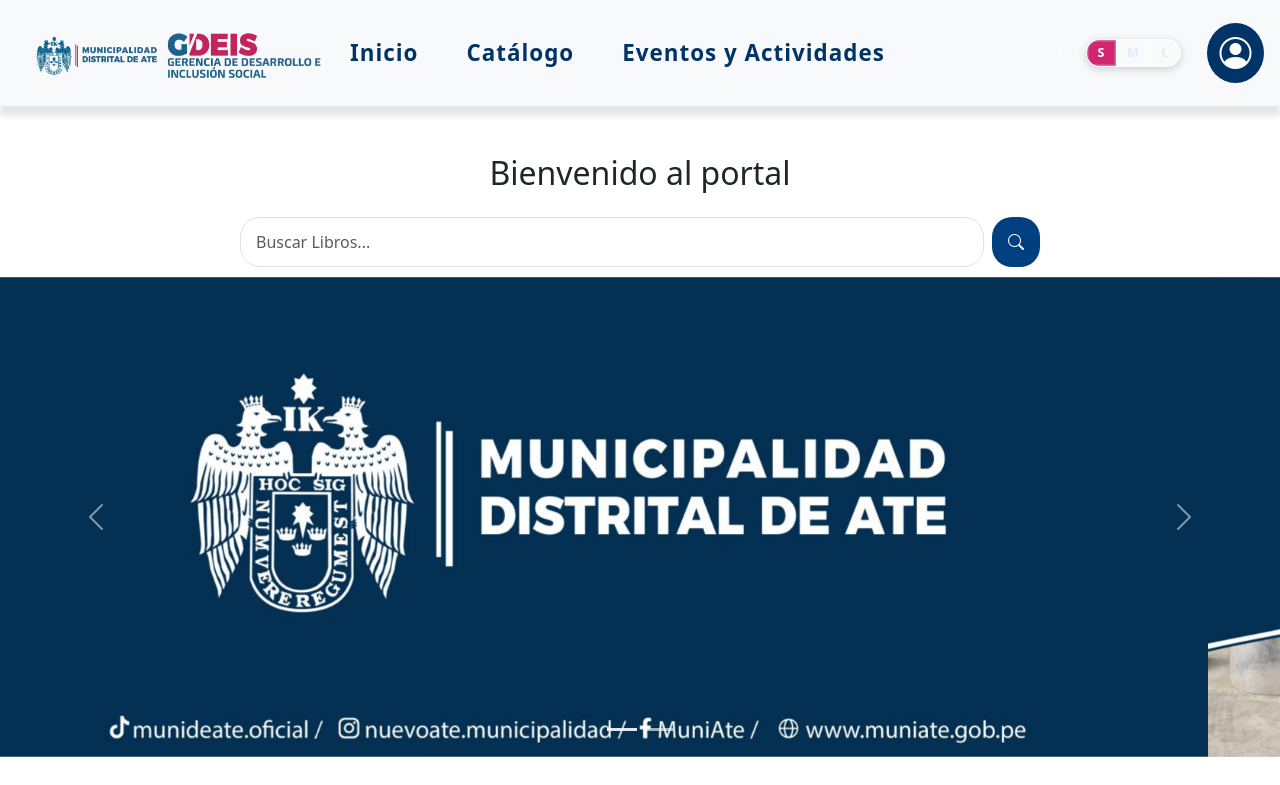
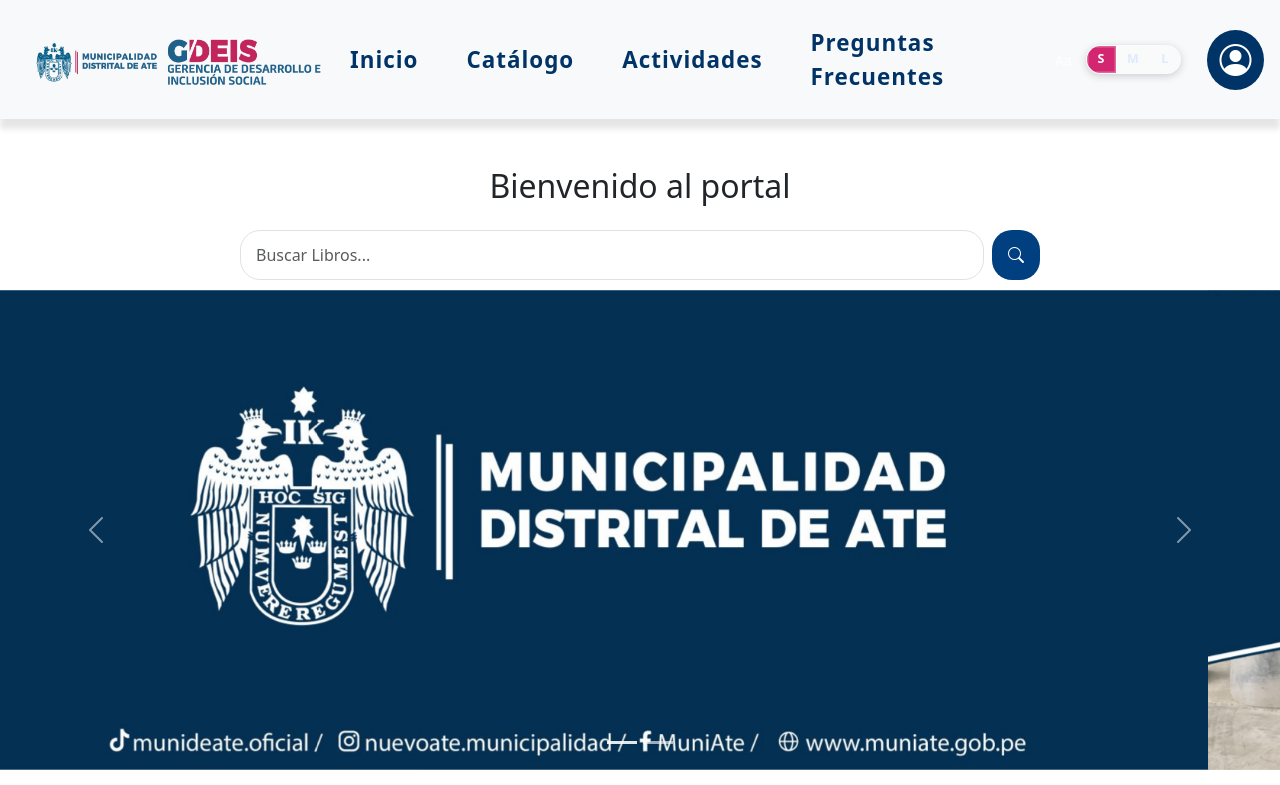
Before and after one commit to Andrle0600/biblioteca-frontend, an Angular app: page / in a window 1280 px wide. Shown: the top 785 px of the page. Built offline with nearby package versions, Linux system fonts and the light colour scheme.

Commit message:
titulo catalogo y sticky navbar

```diff
--- a/src/app/app.scss
+++ b/src/app/app.scss
@@ -1,6 +1,6 @@
 html, body {
     min-height: 100vh;
-    overflow-x: hidden;
+    overflow-x: clip;
     background-color: #EEF0F2;
     background-image: url('/public/fondo.png');
     background-size: cover;
--- a/src/app/dashboard/dashboard-navbar/dashboard-navbar.html
+++ b/src/app/dashboard/dashboard-navbar/dashboard-navbar.html
@@ -1,4 +1,4 @@
-<nav class="navbar navbar-expand-lg navbar-dark bg-dark mb-2">
+<nav class="navbar navbar-expand-lg navbar-dark bg-dark mb-2 sticky-top">
     <div class="container-fluid">
         <a class="navbar-brand" routerLink="/dashboard">Dashboard Biblioteca</a>
         <button class="navbar-toggler" type="button" data-bs-toggle="collapse" data-bs-target="#navbarNav"
--- a/src/app/paginas/catalogo/catalogo.html
+++ b/src/app/paginas/catalogo/catalogo.html
@@ -1,5 +1,6 @@
-<div class="container mt-5 text-center">
-    <h2 class="mb-4">Catálogo de Libros</h2>
+<div class="container mt-5 mb-4">
+    <h2 class="fw-bold text-primary text-center custom-titulo pb-2">Catálogo de Libros</h2>
+    <p class="text-center text-muted fs-5">Explora nuestra gran variedad de libros disponibles.</p>
 </div>
 
 <!-- Formulario Reactivo -->
--- a/src/app/paginas/catalogo/catalogo.scss
+++ b/src/app/paginas/catalogo/catalogo.scss
@@ -21,6 +21,9 @@
     background-color: #f8f9fa; /* fondo neutro para imágenes más pequeñas */
 }
 
+.custom-titulo {
+    border-bottom: 4px solid #0d6efd;
+}
 
 
 @media (max-width: 576px) {
--- a/src/app/paginas/principal-navbar/principal-navbar.html
+++ b/src/app/paginas/principal-navbar/principal-navbar.html
@@ -1,4 +1,48 @@
 <link href="https://cdn.jsdelivr.net/npm/bootstrap@5.3.3/dist/css/bootstrap.min.css" rel="stylesheet">
+
+<!-- Modal de Login (fuera del nav para evitar conflictos con sticky + stacking context) -->
+<div class="modal fade" id="loginModal" data-bs-backdrop="static" data-bs-keyboard="false" tabindex="-1"
+  aria-labelledby="loginModalLabel" aria-hidden="true" aria-label="BOTÓN XDDD">
+  <div class="modal-dialog">
+    <div class="modal-content">
+
+      <div class="modal-header">
+        <h1 class="modal-title fs-5" id="loginModalLabel">Iniciar sesión</h1>
+        <button type="button" class="btn-close" data-bs-dismiss="modal" aria-label="Cerrar"></button>
+      </div>
+
+      <!-- Formulario Angular Reactivo -->
+      <div class="modal-body">
+        <form [formGroup]="loginForm" (ngSubmit)="onLogin()">
+          <div class="mb-3">
+            <label for="username" class="form-label">Correo electrónico</label>
+            <input type="email" class="form-control" id="username" formControlName="username"
+              placeholder="usuario@correo.com" required />
+          </div>
+
+          <div class="mb-3">
+            <label for="password" class="form-label">Contraseña</label>
+            <input type="password" class="form-control" id="password" formControlName="password"
+              placeholder="Ingrese su contraseña" required />
+          </div>
+
+          <div *ngIf="loginError" class="alert alert-danger mt-2">
+            {{ loginError }}
+          </div>
+
+          <div class="text-end">
+            <button type="submit" class="btn btn-primary" [disabled]="loginForm.invalid">Iniciar Sesión</button>
+          </div>
+        </form>
+      </div>
+
+      <div class="modal-footer">
+         <a class="btn btn-secondary" [routerLink]="['/registrar']" data-bs-dismiss="modal">Registrar Nuevo Usuario</a>
+      </div>
+
+    </div>
+  </div>
+</div>
 
 <header>
   <nav class="navbar navbar-expand-lg bg-body-tertiary custom-navbar">
@@ -21,7 +65,10 @@
             <a class="nav-link custom-nav-link" routerLink="catalogo">Catálogo</a>
           </li>
           <li class="nav-item custom-nav-item">
-            <a class="nav-link custom-nav-link" routerLink="eventos">Eventos y Actividades</a>
+            <a class="nav-link custom-nav-link" routerLink="eventos">Actividades</a>
+          </li>
+          <li class="nav-item custom-nav-item">
+            <a class="nav-link custom-nav-link" routerLink="eventos">Preguntas Frecuentes</a>
           </li>
         </ul>
       </div>
@@ -63,49 +110,6 @@
       </div>
     </div>
 
-    <!-- Modal de Login -->
-    <div class="modal fade" id="loginModal" data-bs-backdrop="static" data-bs-keyboard="false" tabindex="-1"
-      aria-labelledby="loginModalLabel" aria-hidden="true" aria-label="BOTÓN XDDD">
-      <div class="modal-dialog">
-        <div class="modal-content">
-
-          <div class="modal-header">
-            <h1 class="modal-title fs-5" id="loginModalLabel">Iniciar sesión</h1>
-            <button type="button" class="btn-close" data-bs-dismiss="modal" aria-label="Cerrar"></button>
-          </div>
-
-          <!-- Formulario Angular Reactivo -->
-          <div class="modal-body">
-            <form [formGroup]="loginForm" (ngSubmit)="onLogin()">
-              <div class="mb-3">
-                <label for="username" class="form-label">Correo electrónico</label>
-                <input type="email" class="form-control" id="username" formControlName="username"
-                  placeholder="usuario@correo.com" required />
-              </div>
-
-              <div class="mb-3">
-                <label for="password" class="form-label">Contraseña</label>
-                <input type="password" class="form-control" id="password" formControlName="password"
-                  placeholder="Ingrese su contraseña" required />
-              </div>
-
-              <div *ngIf="loginError" class="alert alert-danger mt-2">
-                {{ loginError }}
-              </div>
-
-              <div class="text-end">
-                <button type="submit" class="btn btn-primary" [disabled]="loginForm.invalid">Iniciar Sesión</button>
-              </div>
-            </form>
-          </div>
-
-          <div class="modal-footer">
-             <a class="btn btn-secondary" [routerLink]="['/registrar']" data-bs-dismiss="modal">Registrar Nuevo Usuario</a>
-          </div>
-
-        </div>
-      </div>
-    </div>
 
     <!-- Mostrar si NO está autenticado -->
     <button *ngIf="!usuarioAutenticado" type="button" class="btn btn-primary boton-login" data-bs-toggle="modal"
--- a/src/app/paginas/principal-navbar/principal-navbar.scss
+++ b/src/app/paginas/principal-navbar/principal-navbar.scss
@@ -1,3 +1,9 @@
+/* El host del componente Angular debe ser block para que sticky funcione
+   (los custom elements son inline por defecto) */
+:host {
+    display: block;
+}
+
 body {
     height: 100vh;
     background-color: #EEF0F2;
@@ -17,6 +23,14 @@
     z-index: -1;
 }
 
+/* HEADER STICKY – se aplica al <header> (no al <nav>) porque sticky
+   no puede escapar los límites de su padre. El padre de <header> es
+   el host del componente (toda la página), así sí tiene espacio. */
+header {
+    position: sticky;
+    top: 0;
+    z-index: 1030;
+}
 
 /* NAVBAR PRINCIPAL */
 .custom-navbar {
```
